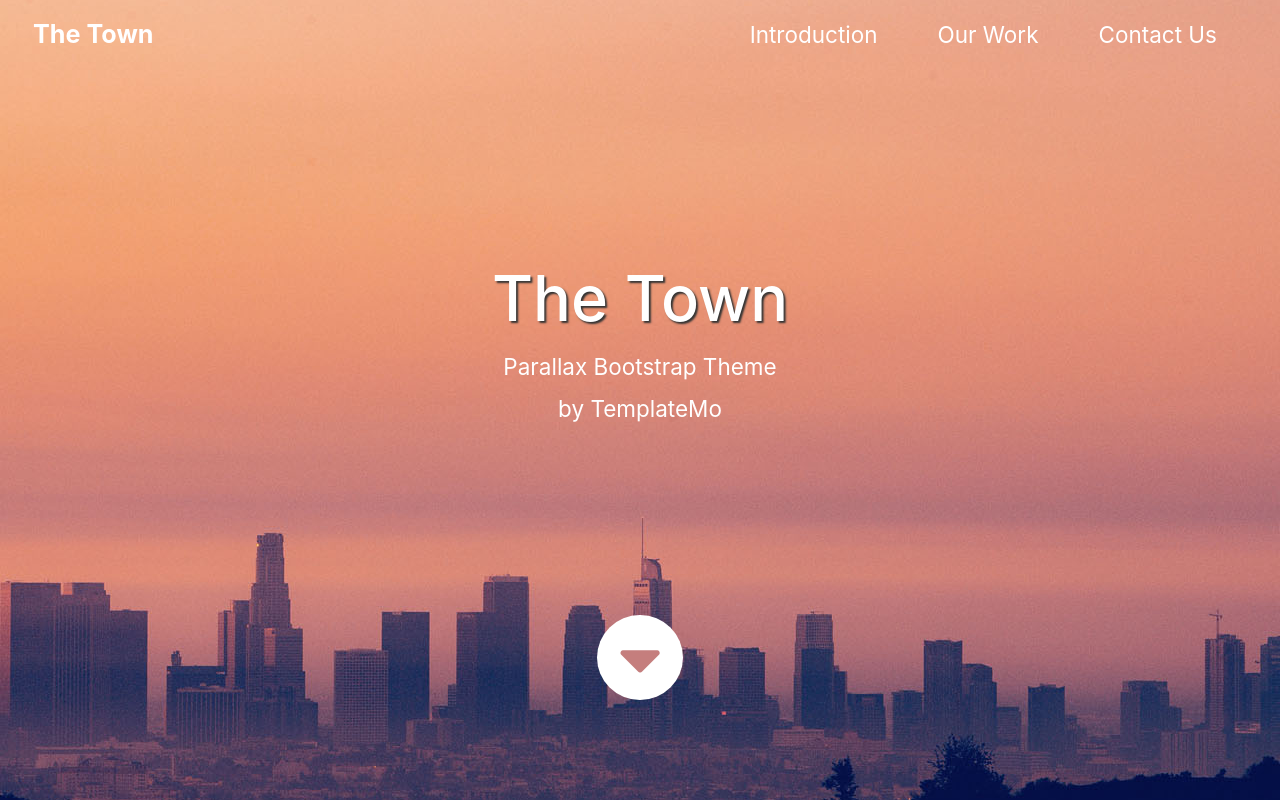
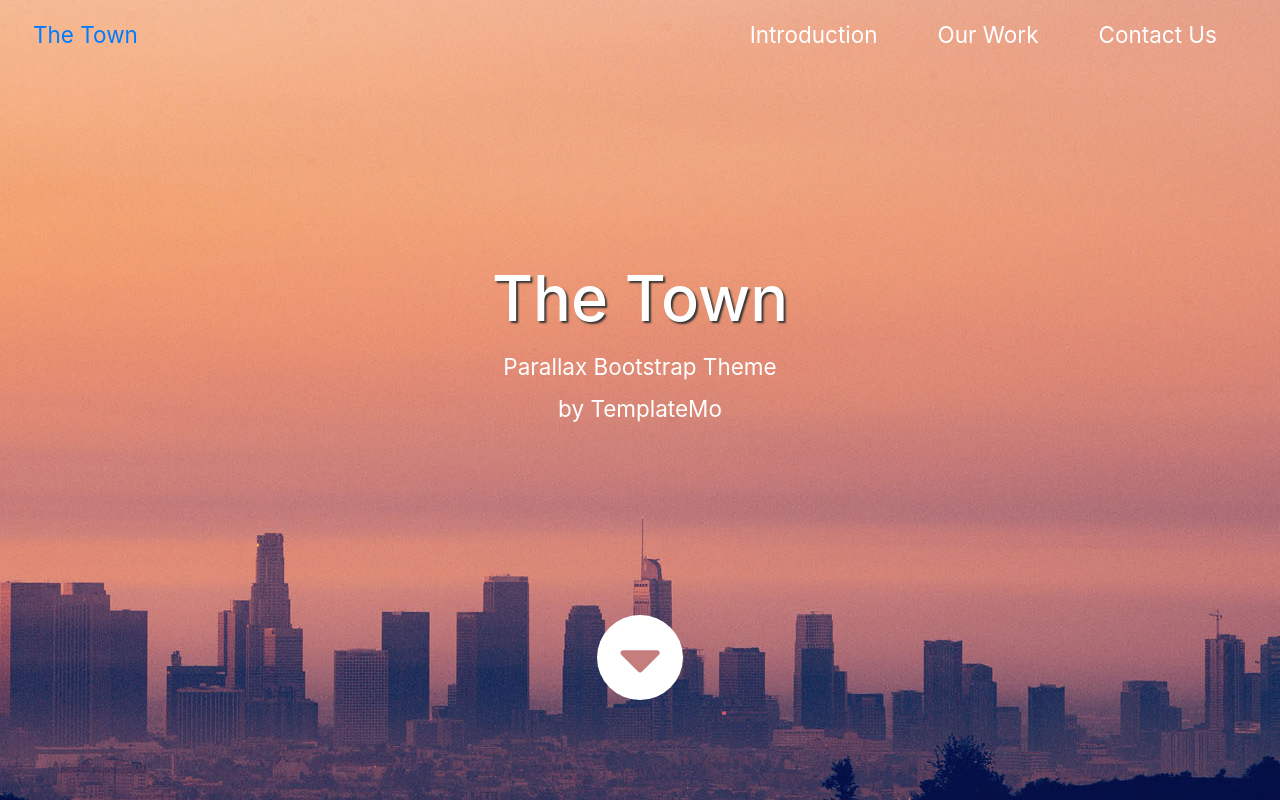
Before and after one commit to rambo864/html-css-javascript-website-template, a plain HTML site: page index.html in a window 1280 px wide. Shown: the top 802 px of the page. Drawn offline with Linux system fonts and the light colour scheme.

Commit message:
Update templatemo-style.css

```diff
--- a/css/templatemo-style.css
+++ b/css/templatemo-style.css
@@ -77,11 +77,6 @@ a:focus {
   border-bottom: 1px solid #e9ecef;
 }
 
-.navbar-brand {
-  color: white;
-  font-size: 1.4rem;
-  font-weight: bold;
-}
 
 .navbar-brand:hover,
 .tm-navbar.scroll .navbar-brand:hover {
@@ -109,7 +104,9 @@ a:focus {
 .tm-nav-link:hover {
   color: #3496d8;
 }
-
+.tm-navbar.scroll .tm-nav-link {
+  color: #8f8f8f;
+}
 .navbar-toggler {
   border: 1px solid white;
   padding-left: 10px;
```
